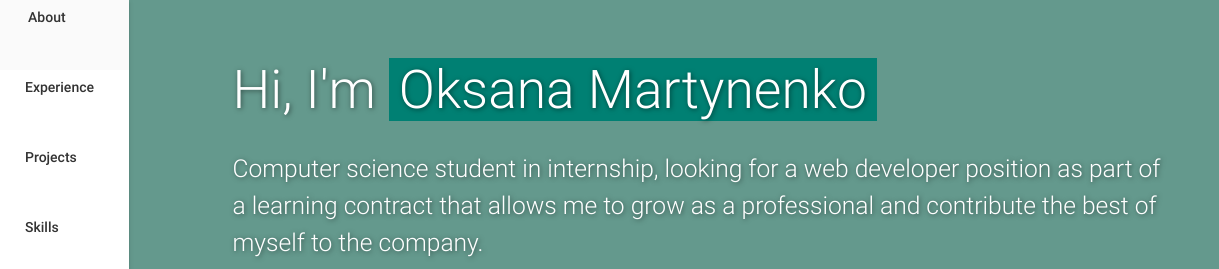
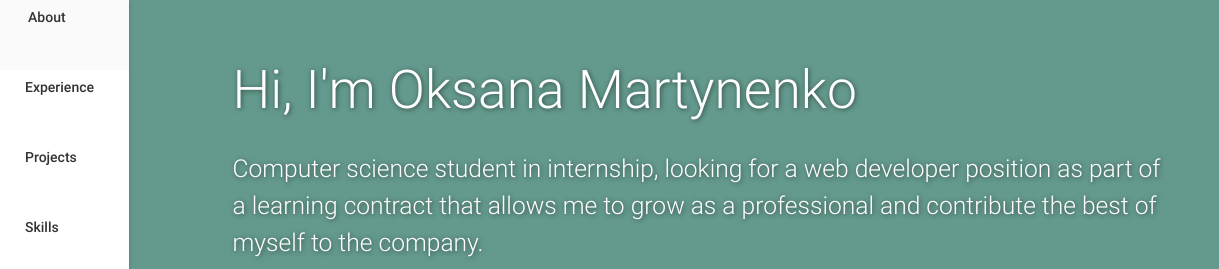
Before and after one commit to OksanaM02/PORTFOLIOOKSANITA, a plain HTML site: page index.html in a window 1280 px wide. Shown: the top 269 px of the page, 61-1280 px from the left. Drawn offline with nearby package versions, Linux system fonts and the light colour scheme.

Commit message:
Update index.html

```diff
--- a/index.html
+++ b/index.html
@@ -109,7 +109,7 @@
         <div class="col-md-9">
           <div class="content section-padding valign" style="margin-left: 10%; margin-top: 50px;">
             <div class="caption">
-              <h2>Hi, I'm <span class="teal">Oksana Martynenko</span></h2>
+              <h2>Hi, I'm Oksana Martynenko</h2>
               <h5>
                 Computer science student in internship, looking for a web developer position as part of a learning contract that allows me to grow as a professional and contribute the best of myself to the company.</h5>
             </div>
```
